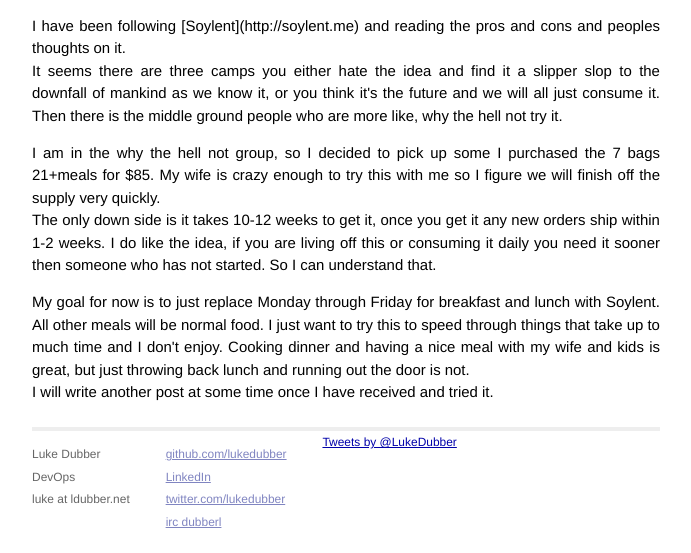
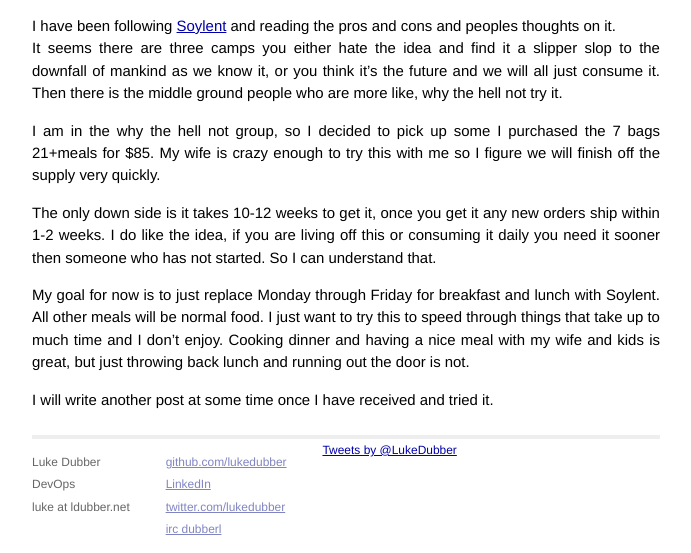
Before and after one commit to lukedubber/lukedubber.github.io, a Jekyll site: the page built from _posts/2014-05-29-soylent.markdown, in a window 1280 px wide. Shown: the part 553-1106 px from the top of the page, without its empty margins (294-985 px from the left). Built offline with Jekyll 4.4.1, drawn with Linux system fonts in a browser that asks for light colours; Markdown is read by kramdown in place of the engine named in the settings; comment, search, counter and statistics services are not loaded; some of the changed text lies outside the part shown.

Commit message:
removing html going more markdown

```diff
--- a/_config.yml
+++ b/_config.yml
@@ -1,4 +1,4 @@
 name: "Luke Dubber: Techno jargon"
 markdown: redcarpet
-pygments: true
+highlighter: pygments
 image: "http://img.lukedubber.com/"
--- a/_posts/2014-05-29-soylent.markdown
+++ b/_posts/2014-05-29-soylent.markdown
@@ -3,24 +3,26 @@
 title: Soylent
 ---
 
-<h1>SOYLENT!<h1>
-<img src="http://img.lukedubber.com/misc/soylent.jpg">
-<h2>Not people...</h2>
+SOYLENT!
+========
 
-<p>
+![MADE FROM PEOPLE!]({{site.image}}/misc/soylent.jpg)
+
+Not people...
+-------------
+
 I have been following [Soylent](http://soylent.me) and reading the pros and cons and peoples thoughts on it.<br />
 It seems there are three camps you either hate the idea and find it a slipper slop to the downfall of mankind as we know it, or you think it's the future and we will all just consume it.
 Then there is the middle ground people who are more like, why the hell not try it.
-</p>
-<p>
+
+
 I am in the why the hell not group, so I decided to pick up some I purchased the 7 bags 21+meals for $85. My wife is crazy enough to try this with me so I figure we will finish off the supply very quickly.
-<br />
+
+
 The only down side is it takes 10-12 weeks to get it, once you get it any new orders ship within 1-2 weeks. I do like the idea, if you are living off this or consuming it daily you need it sooner then someone who has not started.
 So I can understand that.
-</p>
-<p>
+
 My goal for now is to just replace Monday through Friday for breakfast and lunch with Soylent. All other meals will be normal food. I just want to try this to speed through things that take up to much time and I don't enjoy.
 Cooking dinner and having a nice meal with my wife and kids is great, but just throwing back lunch and running out the door is not.
-<br />
+
 I will write another post at some time once I have received and tried it.
-</p>
```
Also changed, not shown: _posts/2014-05-28-arudino-day.markdown (+14 -16 lines).
